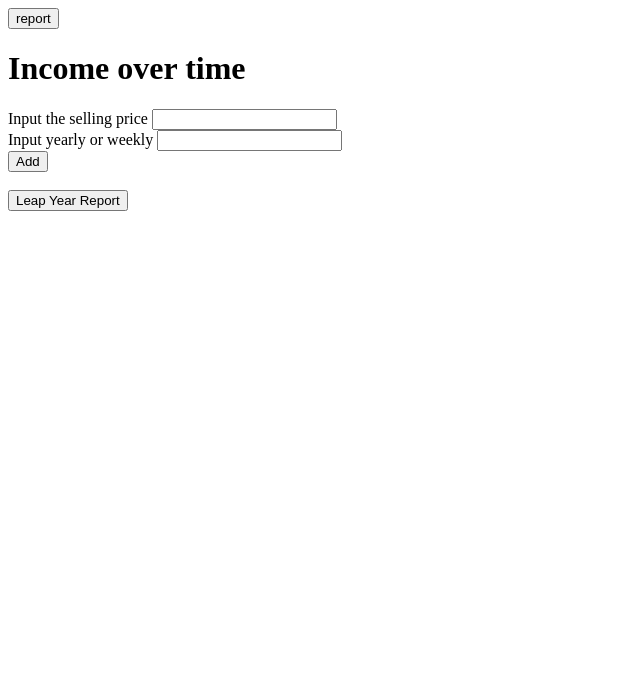
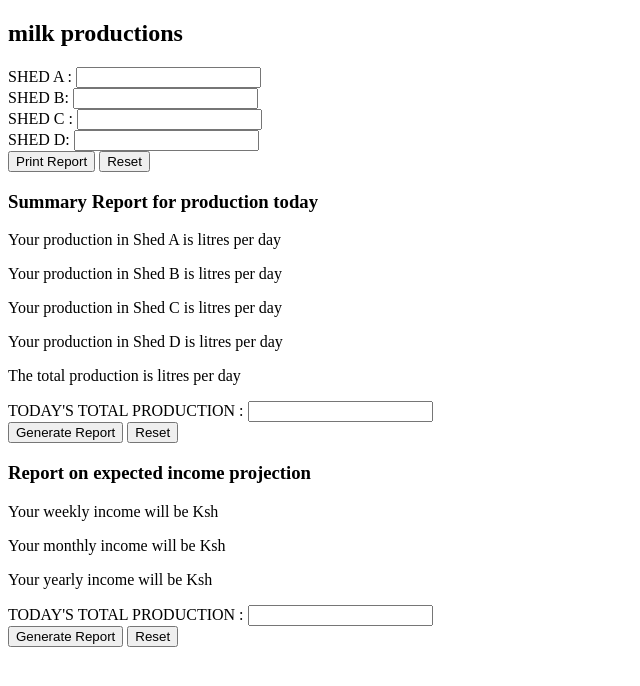
Before and after one commit to FestusMutie/FarmAutomationProject, a plain HTML site: page index.html in a window 1280 px wide. Shown: the whole page, without its empty margins (0-640 px from the left). Drawn offline with Linux system fonts and the light colour scheme.

Commit message:
update html

```diff
--- a/index.html
+++ b/index.html
@@ -1,26 +1,52 @@
 <!DOCTYPE html>
-<html lang="en">
+<html>
     <head>
-        <meta charset="UTF-8">
-        <meta http-equiv="X-UA-Compatible" content="IE=edge">
-        <meta name="viewport" content="width=device-width,initial-scale=1.0">
-        <title>FARM</title>
-
-
+        <title>milk Business || milkfarm</title>
+        <link rel="stylesheet" href="index.css">
     </head>
     <body>
-        <input type="button" value="report" onclick="shedReports()">
-        <p id="display">
-        </p>
-        <h1>Income over time</h1>
-        Input the selling price <input type="number" name="sellingPrice" id="sellingPrice"><br>
-        Input yearly or weekly <input type="text" name="time" id="time"><br>
-        <button onclick="incomeOvertime(document.getElementById('sellingPrice').value,document.getElementById('time').value)">Add</button>
-        <br>
-        <br>
-        <input type="button" value="Leap Year Report" onclick="leapYearReport()">
-        <div id="footer">
-            <script src="index.js"></script>
+        <div id="header">
+            </div>
+        </div>
+        <div id="container">
+            <div id="Productionperday">
+                <h2>milk productions</h2>
+                 <form>
+                    SHED A : <input type="text" id="firstshed" /><br>
+                    SHED B: <input type="text" id="secondshed" /><br>
+                    SHED C : <input type="text" id="thirdshed" /><br>
+                    SHED D: <input type="text" id="forthshed" /><br>
+                    <input type="button" onClick="milkfunction()" Value="Print Report" />
+                    <input class="button" type="button" value="Reset" onclick="reset()">
+                 </form>
+                    <div id="hidden">
+                        <h3>Summary Report for production today</h3>
+                        <p>Your production in Shed A is <span id = "shed1"></span> litres per day</p>
+                        <p>Your production in Shed B is <span id = "shed2"></span> litres per day</p>
+                        <p>Your production in Shed C is <span id = "shed3"></span> litres per day</p>
+                        <p>Your production in Shed D is <span id = "shed4"></span> litres per day</p>
+                        <p>The total production is <span id="totalmilk"></span> litres per day</p>
+                    </div>
+                    <script src="index.js"></script>
+            </div>
+            <div id="projectedProduction">
+                <form>
+                    TODAY'S TOTAL PRODUCTION : <input type="text" id="milk" /><br>
+                    <input type="button" onClick="projection()" Value="Generate Report" />
+                    <input class="button" type="button" value="Reset" onclick="reset()">
+                 </form>
+                    <h3>Report on expected income projection</h3>
+                    <p>Your weekly income will be Ksh <span id = "weekly"></span> </p>
+                    <p>Your monthly income will be Ksh <span id = "monthly"></span></p>
+                    <p>Your yearly income will be Ksh <span id = "yearly"></span></p>
+            </div>
+            <div id="Revenue_per_Annum">
+                <form>
+                    TODAY'S TOTAL PRODUCTION : <input type="text" id="total" /><br>
+                    <input type="button" onClick="revenue()" Value="Generate Report" />
+                    <input class="button" type="button" value="Reset" onclick="reset()">
+                 </form>
+            </div>
         </div>
     </body>
 </html>
--- /dev/null
+++ b/javascript.js
@@ -0,0 +1 @@
+!
```
